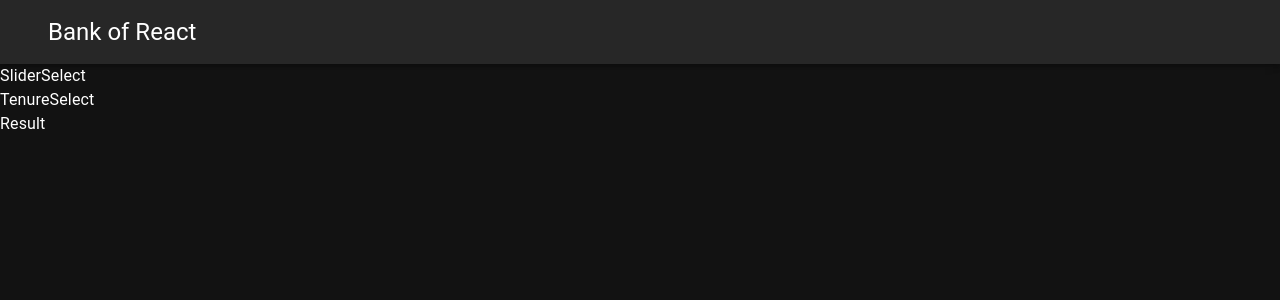
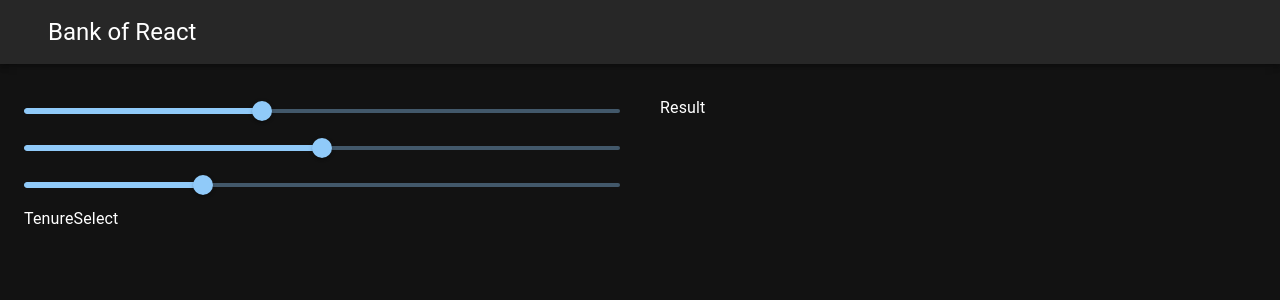
Before and after one commit to kaiyumdev/bank-calculation-app, a React (Create React App) app: page / in a window 1280 px wide. Shown: the top 300 px of the page. Built offline with nearby package versions, Linux system fonts and the light colour scheme.

Commit message:
[DONE] setup slider

```diff
--- a/src/App.js
+++ b/src/App.js
@@ -1,3 +1,4 @@
+import { Container, Grid } from "@mui/material";
 import "./App.css";
 import Navbar from "./components/Navbar";
 import Result from "./components/Result";
@@ -7,10 +8,18 @@ import TenureSelect from "./components/TenureSelect";
 function App() {
   return (
     <div>
-      <Navbar></Navbar>
-      <SliderSelect></SliderSelect>
-      <TenureSelect></TenureSelect>
-      <Result></Result>
+      <Navbar> </Navbar>
+      <Container maxWidth="xl" sx={{ mt: 4 }}>
+        <Grid container spacing={5}>
+          <Grid item xs={12} md={6}>
+            <SliderSelect></SliderSelect>
+            <TenureSelect></TenureSelect>
+          </Grid>
+          <Grid item xs={12} md={6}>
+            <Result></Result>
+          </Grid>
+        </Grid>
+      </Container>
     </div>
   );
 }
--- a/src/components/SliderSelect.js
+++ b/src/components/SliderSelect.js
@@ -1,7 +1,14 @@
 import React from "react";
+import SliderComponent from "./common/SliderComponent";
 
 const SliderSelect = () => {
-  return <div>SliderSelect</div>;
+  return (
+    <>
+      <SliderComponent min={0} max={50} defaultValue={20}></SliderComponent>
+      <SliderComponent min={100} max={200} defaultValue={150}></SliderComponent>
+      <SliderComponent min={0} max={10} defaultValue={3}></SliderComponent>
+    </>
+  );
 };
 
 export default SliderSelect;
--- a/src/components/common/SliderComponent.js
+++ b/src/components/common/SliderComponent.js
@@ -1,7 +1,16 @@
 import React from "react";
+import Slider from "@mui/material/Slider";
 
-const SliderComponent = () => {
-  return <div>SliderComponent</div>;
+const SliderComponent = (props) => {
+  return (
+    <Slider
+      defaultValue={props.defaultValue}
+      min={props.min}
+      max={props.max}
+      aria-label="Default"
+      valueLabelDisplay="auto"
+    />
+  );
 };
 
 export default SliderComponent;
```
